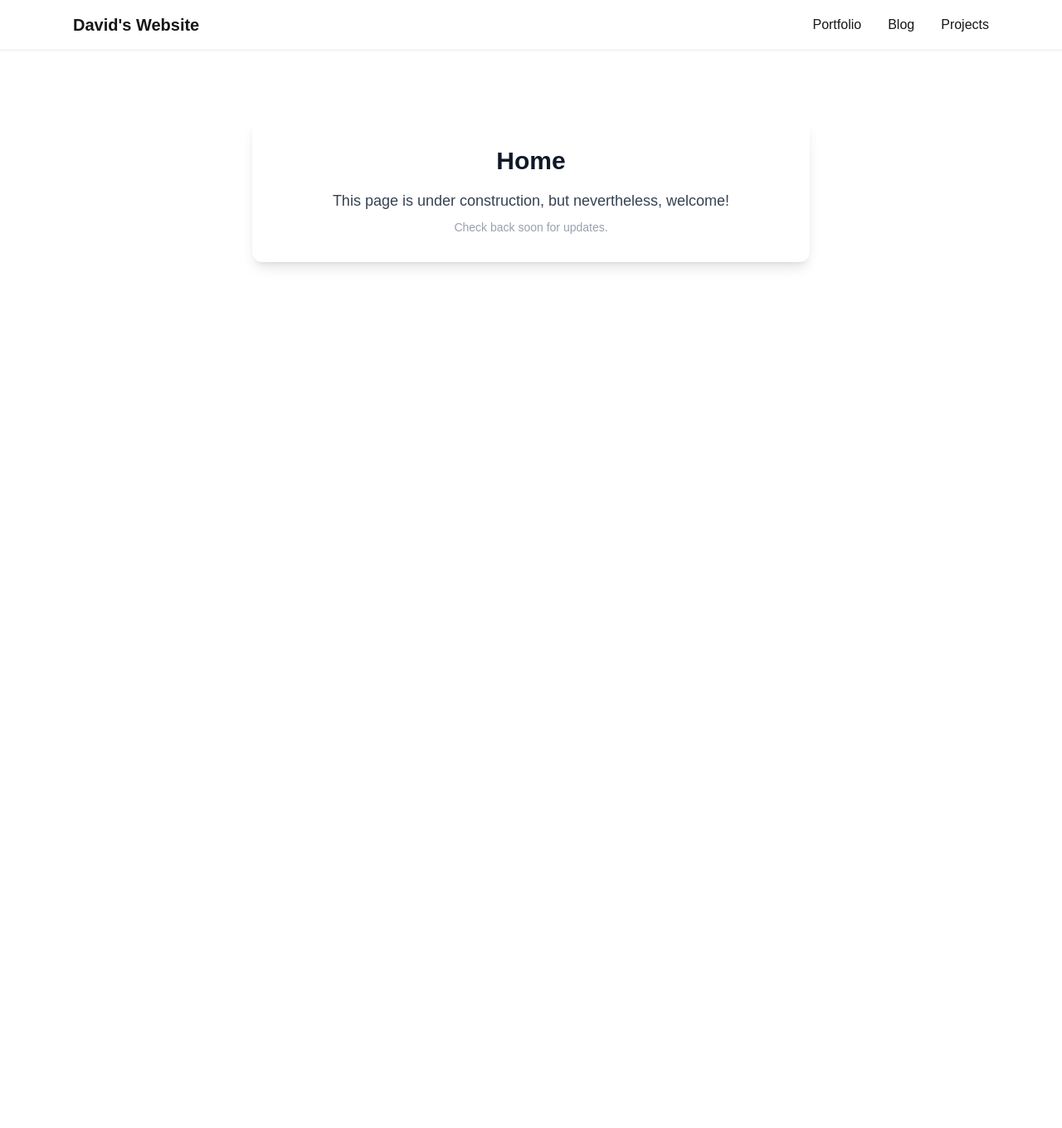
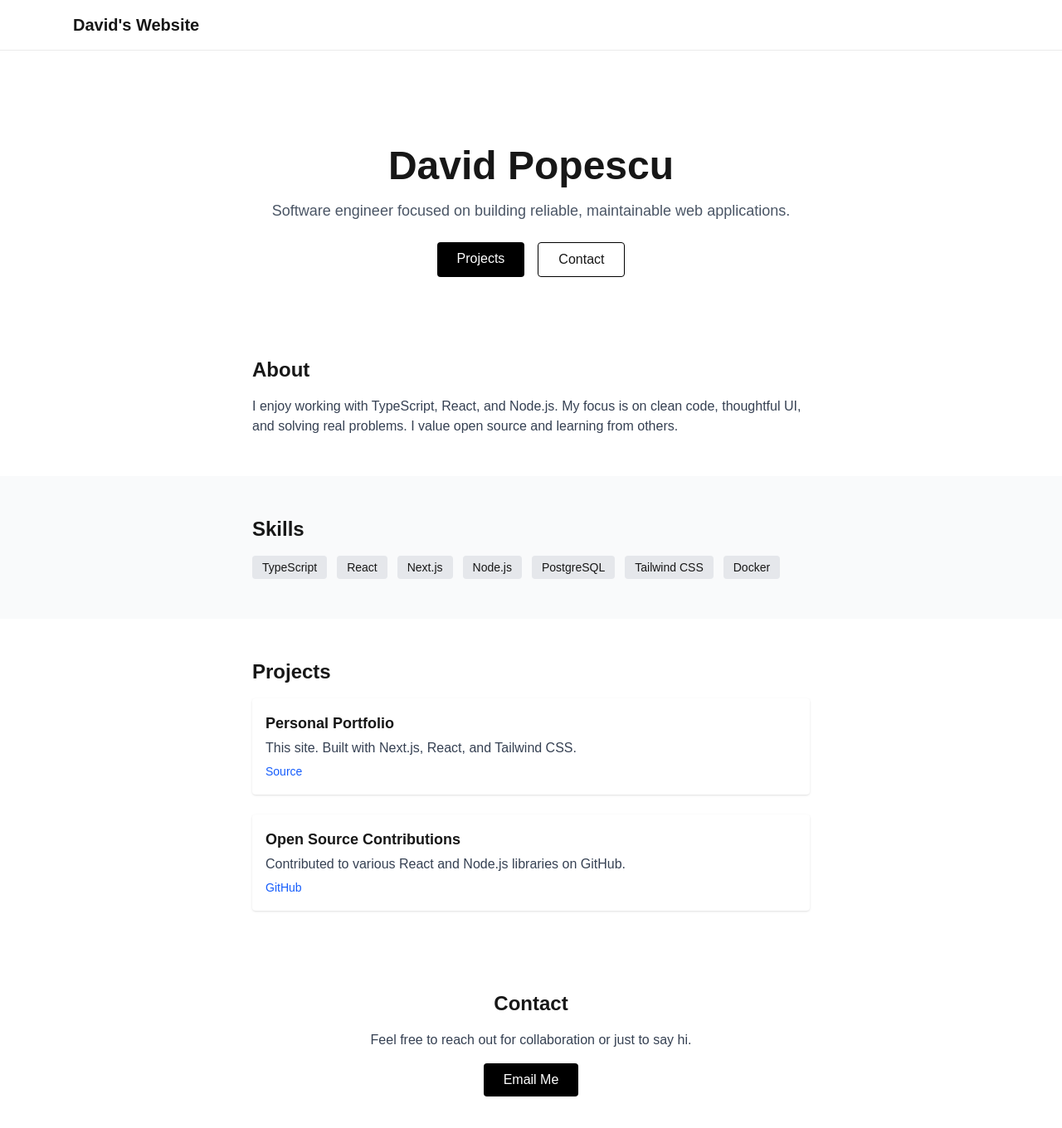
Before and after one commit to DavidPopesc/whoami, a Next.js app: page / in a window 1280 px wide. Shown: the top 1360 px of the page at 83% size. Before the commit the page ends 800 px from the top, so only its background shows below. Built offline with nearby package versions, Linux system fonts and the light colour scheme.

Commit message:
more personal but just something to have. will definetly update this soon.

```diff
--- a/src/app/layout.tsx
+++ b/src/app/layout.tsx
@@ -35,9 +35,9 @@ export default function RootLayout({
           <div className="flex justify-between items-center">
             <Link href="/" className="text-xl font-bold">David&apos;s Website</Link>
             <div className="hidden md:flex space-x-8">
-            <Link href="/portfolio" className="hover:text-gray-600 dark:hover:text-gray-300 transition-colors">Portfolio</Link>
+            {/* <Link href="/portfolio" className="hover:text-gray-600 dark:hover:text-gray-300 transition-colors">Portfolio</Link>
             <Link href="/blog" className="hover:text-gray-600 dark:hover:text-gray-300 transition-colors">Blog</Link>
-            <Link href="/projects" className="hover:text-gray-600 dark:hover:text-gray-300 transition-colors">Projects</Link>
+            <Link href="/projects" className="hover:text-gray-600 dark:hover:text-gray-300 transition-colors">Projects</Link> */}
             </div>
           </div>
         </div>
--- a/src/app/page.tsx
+++ b/src/app/page.tsx
@@ -1,7 +1,85 @@
-import underConstruction from "./buildingblocks/underConstruction";
+
 
 export default function Home() {
   return (
-    underConstruction("Home")
+    <main className="min-h-screen bg-background text-foreground">
+      <section className="pt-24 pb-12 px-6 text-center">
+        <div className="max-w-2xl mx-auto">
+          <h1 className="text-4xl md:text-5xl font-bold mb-4">David Popescu</h1>
+          <p className="text-lg text-gray-600 dark:text-gray-300 mb-6">
+            Software engineer focused on building reliable, maintainable web applications.
+          </p>
+          <div className="flex gap-4 justify-center">
+            <a
+              href="#projects"
+              className="bg-black text-white dark:bg-white dark:text-black px-6 py-2 rounded hover:opacity-80 transition"
+            >
+              Projects
+            </a>
+            <a
+              href="#contact"
+              className="border border-black dark:border-white px-6 py-2 rounded hover:bg-black hover:text-white dark:hover:bg-white dark:hover:text-black transition"
+            >
+              Contact
+            </a>
+          </div>
+        </div>
+      </section>
+
+      <section id="about" className="py-12 px-6">
+        <div className="max-w-2xl mx-auto">
+          <h2 className="text-2xl font-semibold mb-4">About</h2>
+          <p className="text-gray-700 dark:text-gray-300">
+            I enjoy working with TypeScript, React, and Node.js. My focus is on clean code, thoughtful UI, and solving real problems. I value open source and learning from others.
+          </p>
+        </div>
+      </section>
+
+      <section id="skills" className="py-12 px-6 bg-gray-50 dark:bg-gray-900">
+        <div className="max-w-2xl mx-auto">
+          <h2 className="text-2xl font-semibold mb-4">Skills</h2>
+          <ul className="flex flex-wrap gap-3">
+            <li className="bg-gray-200 dark:bg-gray-800 rounded px-3 py-1 text-sm">TypeScript</li>
+            <li className="bg-gray-200 dark:bg-gray-800 rounded px-3 py-1 text-sm">React</li>
+            <li className="bg-gray-200 dark:bg-gray-800 rounded px-3 py-1 text-sm">Next.js</li>
+            <li className="bg-gray-200 dark:bg-gray-800 rounded px-3 py-1 text-sm">Node.js</li>
+            <li className="bg-gray-200 dark:bg-gray-800 rounded px-3 py-1 text-sm">PostgreSQL</li>
+            <li className="bg-gray-200 dark:bg-gray-800 rounded px-3 py-1 text-sm">Tailwind CSS</li>
+            <li className="bg-gray-200 dark:bg-gray-800 rounded px-3 py-1 text-sm">Docker</li>
+          </ul>
+        </div>
+      </section>
+
+      <section id="projects" className="py-12 px-6">
+        <div className="max-w-2xl mx-auto">
+          <h2 className="text-2xl font-semibold mb-4">Projects</h2>
+          <ul className="space-y-6">
+            <li className="bg-white dark:bg-gray-800 rounded shadow p-4 text-left">
+              <h3 className="font-bold text-lg mb-1">Personal Portfolio</h3>
+              <p className="text-gray-700 dark:text-gray-300 mb-1">This site. Built with Next.js, React, and Tailwind CSS.</p>
+              <a href="https://github.com/DavidPopesc/whoami" className="text-blue-600 dark:text-blue-400 hover:underline text-sm">Source</a>
+            </li>
+            <li className="bg-white dark:bg-gray-800 rounded shadow p-4 text-left">
+              <h3 className="font-bold text-lg mb-1">Open Source Contributions</h3>
+              <p className="text-gray-700 dark:text-gray-300 mb-1">Contributed to various React and Node.js libraries on GitHub.</p>
+              <a href="https://github.com/DavidPopesc" className="text-blue-600 dark:text-blue-400 hover:underline text-sm">GitHub</a>
+            </li>
+          </ul>
+        </div>
+      </section>
+
+      <section id="contact" className="py-12 px-6">
+        <div className="max-w-2xl mx-auto text-center">
+          <h2 className="text-2xl font-semibold mb-4">Contact</h2>
+          <p className="mb-4 text-gray-700 dark:text-gray-300">Feel free to reach out for collaboration or just to say hi.</p>
+          <a
+            href="mailto:hello@david.dev"
+            className="inline-block bg-black text-white dark:bg-white dark:text-black px-6 py-2 rounded hover:opacity-80 transition"
+          >
+            Email Me
+          </a>
+        </div>
+      </section>
+    </main>
   );
 }
```
